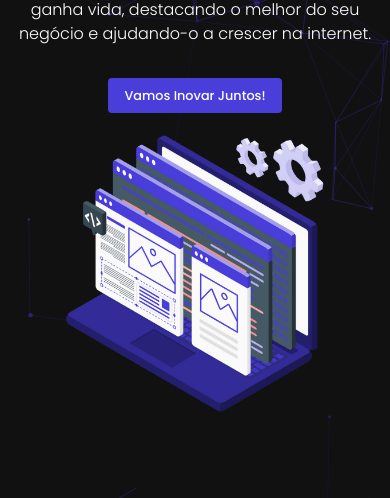
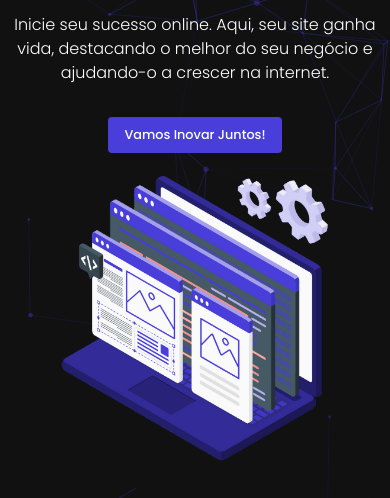
Before and after one commit to landing-pag/quintasdev, a plain HTML site: page index.html in a window 390 px wide. Shown: the part 268-766 px from the top of the page. Drawn offline with nearby package versions, Linux system fonts and the light colour scheme.

Commit message:
att arq 1.1

```diff
--- a/assets/css/styles.css
+++ b/assets/css/styles.css
@@ -168,6 +168,13 @@ body {
     color: var(--color-black);
     background-color: var(--color-white);
 }
+
+body.dark-mode {
+            --color-white: #111111;
+            --color-black: #fff;
+            background-color: var(--color-white);
+            color: var(--color-black);
+        }
 
 section {
     position: relative;
@@ -525,7 +532,7 @@ header .right {
     background-color: transparent;
     border: 2px solid var(--primary-color);
     color: var(--primary-color);
-    padding: 10px 20px;
+    padding: 4px 6px;
     text-transform: uppercase;
     text-decoration: none;
     display: inline-block;
@@ -883,7 +890,7 @@ footer {
 
     /* GLOBAL */
     .container {
-        padding: 0 1rem;
+        padding: 10px;
     }
 
     section {
@@ -939,10 +946,11 @@ footer {
     .hero__content {
         width: 100%;
         text-align: center;
+        margin-top: 100px;
     }
 
     .hero__content h1 {
-        font-size: 2.10rem;
+        font-size: 1.8rem;
     }
 
     .hero__content p {
```
